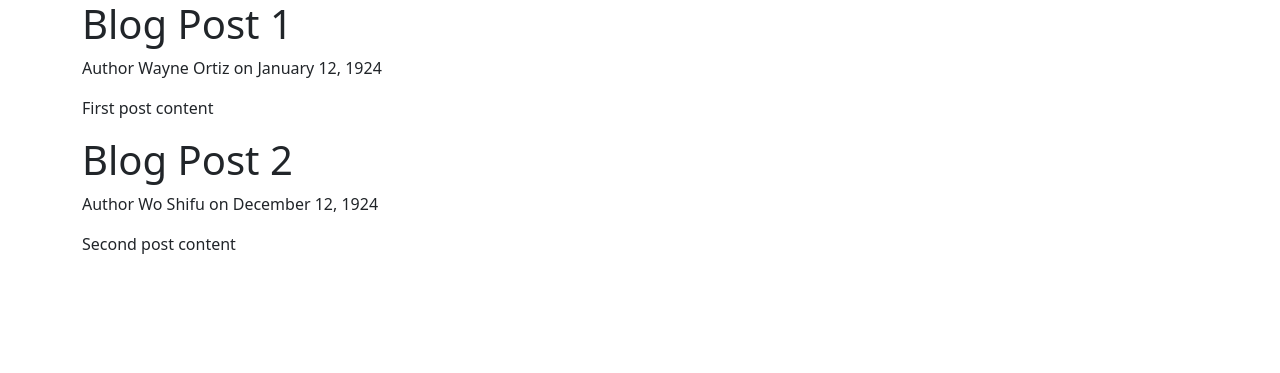
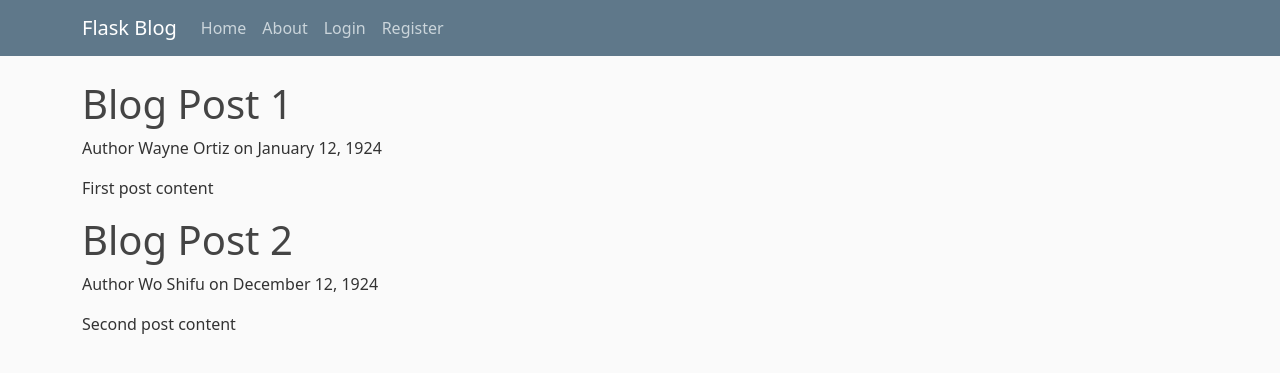
Before and after one commit to WayneMusungu/Pitch-Quotes, a Flask app: page / in a window 1280 px wide. Shown: the top 373 px of the page. Run offline with Flask 2, Linux system fonts and the light colour scheme; some libraries are stand-ins or nearby versions.

Commit message:
Add navigation bar and main.css

```diff
--- a/pitch.py
+++ b/pitch.py
@@ -1,4 +1,4 @@
-from flask import Flask, render_template
+from flask import Flask, render_template, url_for
 
 app = Flask(__name__)
 
--- /dev/null
+++ b/static/main.css
@@ -0,0 +1,80 @@
+body {
+    background: #fafafa;
+    color: #333333;
+    margin-top: 5rem;
+  }
+
+  h1, h2, h3, h4, h5, h6 {
+    color: #444444;
+  }
+
+  .bg-steel {
+    background-color: #5f788a;
+  }
+
+  .site-header .navbar-nav .nav-link {
+    color: #cbd5db;
+  }
+
+  .site-header .navbar-nav .nav-link:hover {
+    color: #ffffff;
+  }
+
+  .site-header .navbar-nav .nav-link.active {
+    font-weight: 500;
+  }
+
+  .content-section {
+    background: #ffffff;
+    padding: 10px 20px;
+    border: 1px solid #dddddd;
+    border-radius: 3px;
+    margin-bottom: 20px;
+  }
+
+  .article-title {
+    color: #444444;
+  }
+
+  a.article-title:hover {
+    color: #428bca;
+    text-decoration: none;
+  }
+
+  .article-content {
+    white-space: pre-line;
+  }
+
+  .article-img {
+    height: 65px;
+    width: 65px;
+    margin-right: 16px;
+  }
+
+  .article-metadata {
+    padding-bottom: 1px;
+    margin-bottom: 4px;
+    border-bottom: 1px solid #e3e3e3
+  }
+
+  .article-metadata a:hover {
+    color: #333;
+    text-decoration: none;
+  }
+
+  .article-svg {
+    width: 25px;
+    height: 25px;
+    vertical-align: middle;
+  }
+
+  .account-img {
+    height: 125px;
+    width: 125px;
+    margin-right: 20px;
+    margin-bottom: 16px;
+  }
+
+  .account-heading {
+    font-size: 2.5rem;
+  }
--- a/templates/index.html
+++ b/templates/index.html
@@ -7,6 +7,8 @@
 
     <!-- Bootstrap CSS -->
     <link href="https://cdn.jsdelivr.net/npm/bootstrap@5.1.3/dist/css/bootstrap.min.css" rel="stylesheet" integrity="sha384-1BmE4kWBq78iYhFldvKuhfTAU6auU8tT94WrHftjDbrCEXSU1oBoqyl2QvZ6jIW3" crossorigin="anonymous">
+    <link rel="stylesheet" type="text/css" href="{{url_for('static', filename='main.css')}}">
+
 
     <meta charset="UTF-8">
     <meta http-equiv="X-UA-Compatible" content="IE=edge">
@@ -18,7 +20,35 @@
     {% endif%}
 </head>
 <body>
+    <!-- <nav class="navbar navbar-expand-lg navbar-dark bg-dark">
+        <a class="navbar-brand" href="#">PitchApp</a>
+        <button class="navbar-toggler" type="button" data-toggle="collapse" data-target="#navbarSupportedContent"
+            aria-controls="navbarSupportedContent" aria-expanded="false" aria-label="Toggle navigation">
+            <span class="navbar-toggler-icon"></span>
+        </button> -->
 
+    <!-- <nav class="navbar navbar-expand-lg navbar-light bg-light"> -->
+        <header class="site-header">
+            <nav class="navbar navbar-expand-md navbar-dark bg-steel fixed-top">
+              <div class="container">
+                <a class="navbar-brand mr-4" href="/">Flask Blog</a>
+                <button class="navbar-toggler" type="button" data-toggle="collapse" data-target="#navbarToggle" aria-controls="navbarToggle" aria-expanded="false" aria-label="Toggle navigation">
+                  <span class="navbar-toggler-icon"></span>
+                </button>
+                <div class="collapse navbar-collapse" id="navbarToggle">
+                  <div class="navbar-nav mr-auto">
+                    <a class="nav-item nav-link" href="/">Home</a>
+                    <a class="nav-item nav-link" href="/about">About</a>
+                  </div>
+                  <!-- Navbar Right Side -->
+                  <div class="navbar-nav">
+                    <a class="nav-item nav-link" href="/login">Login</a>
+                    <a class="nav-item nav-link" href="/register">Register</a>
+                  </div>
+                </div>
+              </div>
+            </nav>
+          </header>
     <div class="container">
 
         {% block content %}{% endblock %}
```
